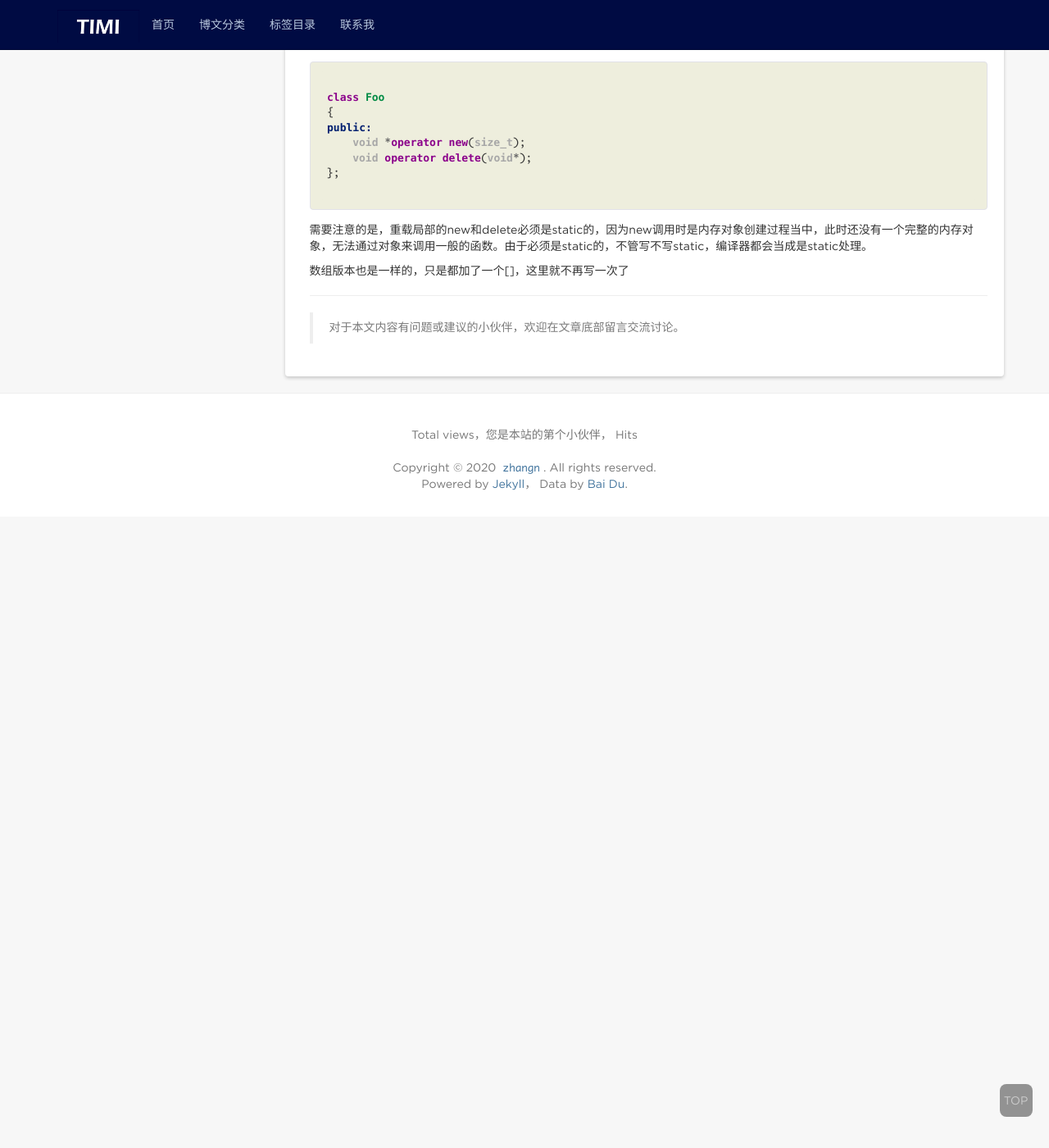
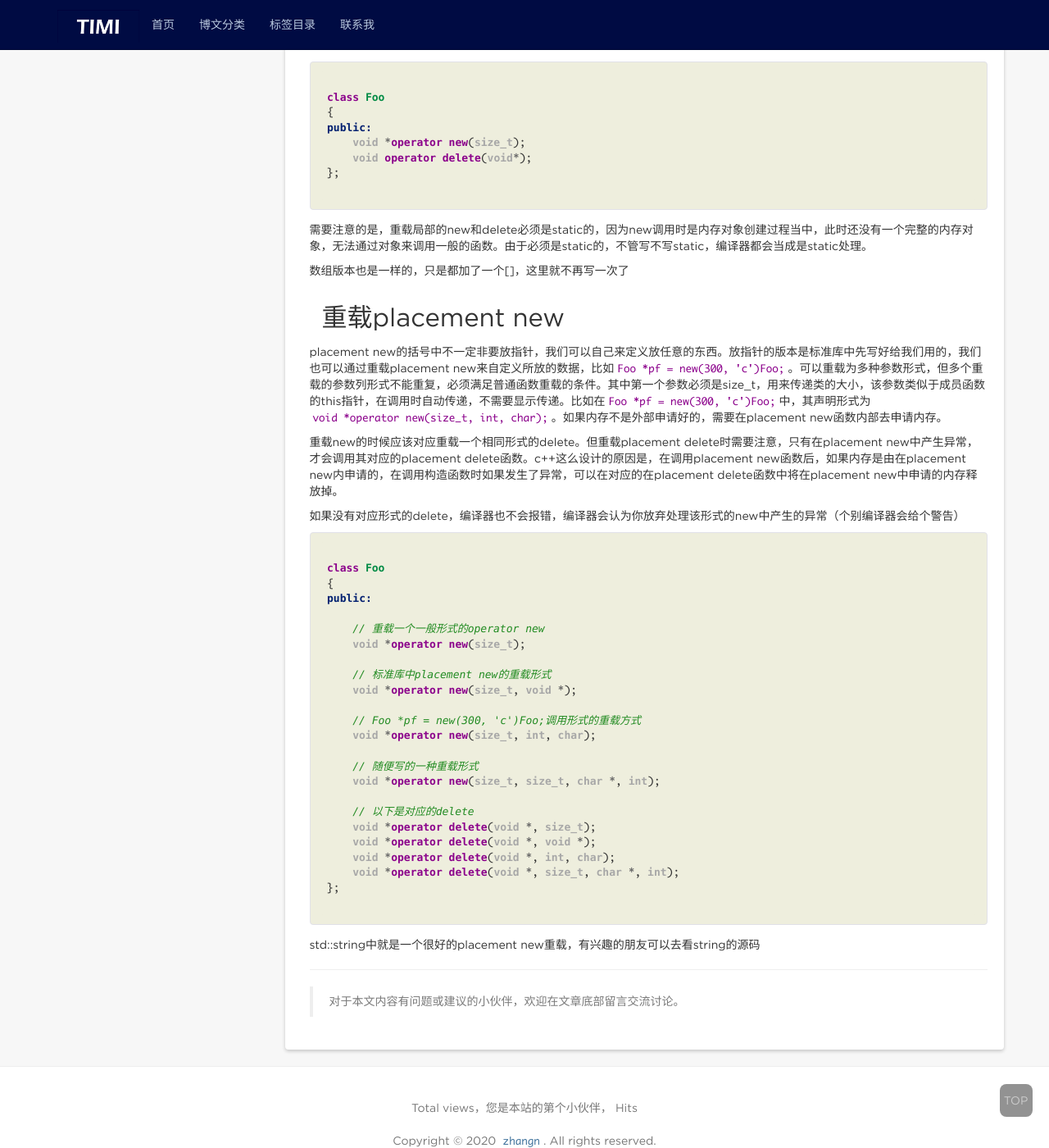
Before and after one commit to zhangn1989/Document, a Jekyll site: the page built from _posts/2020-4-12-c++new.markdown, in a window 1280 px wide and 1400 px high, scrolled down 5871 px. Shown: the whole window at 82% size. Built offline with Jekyll 4.4.1, drawn with Linux system fonts in a browser that asks for light colours; nearby versions of some CDN libraries; comment, search, counter and statistics services are not loaded; before the commit the page ends 6501 px from its top, so only the background shows below that.

Commit message:
更新笔记

````diff
--- a/_posts/2020-4-12-c++new.markdown
+++ b/_posts/2020-4-12-c++new.markdown
@@ -212,3 +212,40 @@ public:
 需要注意的是，重载局部的new和delete必须是static的，因为new调用时是内存对象创建过程当中，此时还没有一个完整的内存对象，无法通过对象来调用一般的函数。由于必须是static的，不管写不写static，编译器都会当成是static处理。
 
 数组版本也是一样的，只是都加了一个[]，这里就不再写一次了
+
+## 重载placement new
+
+placement new的括号中不一定非要放指针，我们可以自己来定义放任意的东西。放指针的版本是标准库中先写好给我们用的，我们也可以通过重载placement new来自定义所放的数据，比如```Foo *pf = new(300, 'c')Foo;```。可以重载为多种参数形式，但多个重载的参数列形式不能重复，必须满足普通函数重载的条件。其中第一个参数必须是size_t，用来传递类的大小，该参数类似于成员函数的this指针，在调用时自动传递，不需要显示传递。比如在```Foo *pf = new(300, 'c')Foo;```中，其声明形式为```void *operator new(size_t, int, char);```。如果内存不是外部申请好的，需要在placement new函数内部去申请内存。
+
+重载new的时候应该对应重载一个相同形式的delete。但重载placement delete时需要注意，只有在placement new中产生异常，才会调用其对应的placement delete函数。c++这么设计的原因是，在调用placement new函数后，如果内存是由在placement new内申请的，在调用构造函数时如果发生了异常，可以在对应的在placement delete函数中将在placement new中申请的内存释放掉。
+
+如果没有对应形式的delete，编译器也不会报错，编译器会认为你放弃处理该形式的new中产生的异常（个别编译器会给个警告）
+
+```c++
+
+class Foo
+{
+public:
+
+    // 重载一个一般形式的operator new
+    void *operator new(size_t);
+
+    // 标准库中placement new的重载形式
+    void *operator new(size_t, void *);
+
+    // Foo *pf = new(300, 'c')Foo;调用形式的重载方式
+    void *operator new(size_t, int, char);
+
+    // 随便写的一种重载形式
+    void *operator new(size_t, size_t, char *, int);
+
+    // 以下是对应的delete
+    void *operator delete(void *, size_t);
+    void *operator delete(void *, void *);
+    void *operator delete(void *, int, char);
+    void *operator delete(void *, size_t, char *, int);
+};
+
+```
+
+std::string中就是一个很好的placement new重载，有兴趣的朋友可以去看string的源码
````
